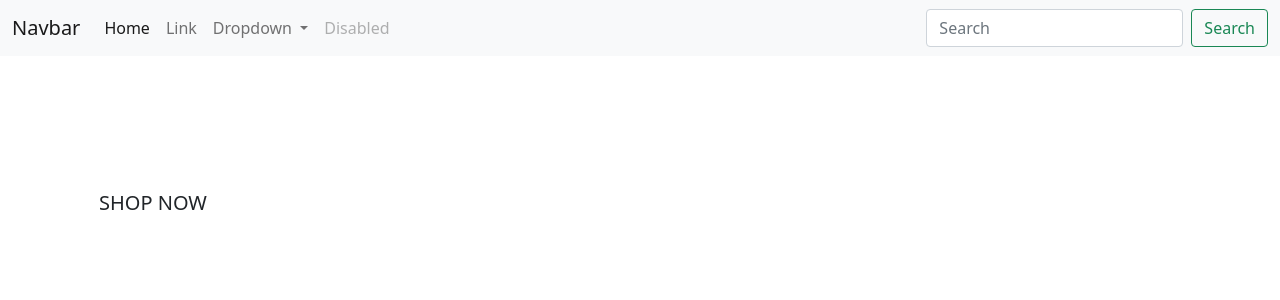
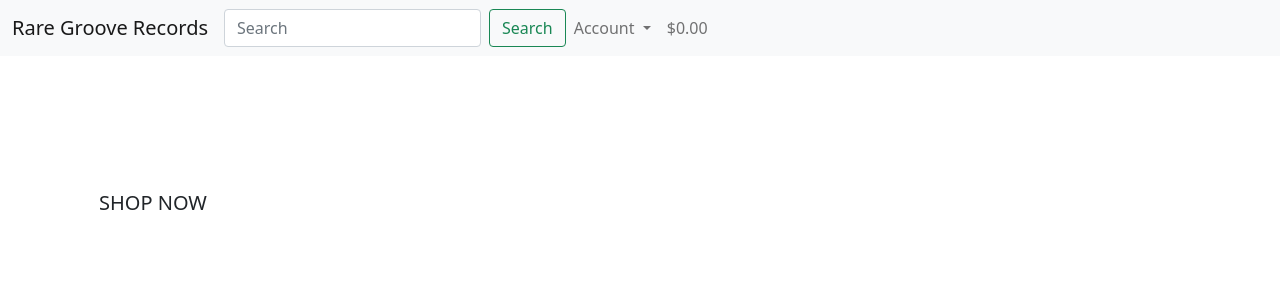
Before and after one commit to Another-User-Dev/rare_groove_records, a Django app: page / in a window 1280 px wide. Shown: the top 300 px of the page. Run offline with Django 3.2, Linux system fonts and the light colour scheme.

Commit message:
Add main page header

```diff
--- a/templates/base.html
+++ b/templates/base.html
@@ -35,46 +35,58 @@
       <nav class="navbar navbar-expand-lg navbar-light bg-light">
 
         <div class="container-fluid">
-          <a class="navbar-brand" href="#">Navbar</a>
+          <a class="navbar-brand"
+          href="{% url 'home' %}">Rare Groove Records</a>
           <button class="navbar-toggler" type="button" data-bs-toggle="collapse" data-bs-target="#navbarSupportedContent" aria-controls="navbarSupportedContent" aria-expanded="false" aria-label="Toggle navigation">
             <span class="navbar-toggler-icon"></span>
           </button>
 
           <div class="collapse navbar-collapse" id="navbarSupportedContent">
 
+            <form class="d-flex" method="GET" action="">
+              <input class="form-control me-2" type="text" name="q "placeholder="Search" aria-label="Search">
+              <button class="btn btn-outline-success" type="submit">Search</button>
+            </form>
+
             <ul class="navbar-nav me-auto mb-2 mb-lg-0">
-
-              <li class="nav-item">
-                <a class="nav-link active" aria-current="page" href="#">Home</a>
-              </li>
-
-              <li class="nav-item">
-                <a class="nav-link" href="#">Link</a>
-              </li>
 
               <li class="nav-item dropdown">
                 <a class="nav-link dropdown-toggle" href="#" id="navbarDropdown" role="button" data-bs-toggle="dropdown" aria-expanded="false">
-                  Dropdown
+                  Account
                 </a>
 
                 <ul class="dropdown-menu" aria-labelledby="navbarDropdown">
-                  <li><a class="dropdown-item" href="#">Action</a></li>
-                  <li><a class="dropdown-item" href="#">Another action</a></li>
-                  <li><hr class="dropdown-divider"></li>
-                  <li><a class="dropdown-item" href="#">Something else here</a></li>
+                  {% if request.user.is_authenticated %}
+                      {% if request.user.is_superuser %}
+                          <li><a href="" class="dropdown-item">Product Management</a></li>
+                          <li><hr class="dropdown-divider"></li>
+                      {% endif %}
+                      <li><a href="" class="dropdown-item">My Profile</a></li>
+                      <li><a href="{% url 'account_logout' %}" class="dropdown-item">Logout</a></li>
+                  {% else %}
+                      <li><a href="{% url 'account_login' %}" class="dropdown-item">Login</a></li>
+                      <li><hr class="dropdown-divider"></li>
+                      <li><a href="{% url 'account_signup' %}" class="dropdown-item">Register</a></li>
+                  {% endif %}
                 </ul>
               </li>
 
               <li class="nav-item">
-                <a class="nav-link disabled" href="#" tabindex="-1" aria-disabled="true">Disabled</a>
+                <a class="{% if grand_total %}text-info font-weight-bold{% else %}text-black{% endif %} nav-link" href="#">
+                    <div class="text-center">
+                        <div><i class="fas fa-shopping-bag fa-lg"></i></div>
+                        <p class="my-0">
+                            {% if grand_total %}
+                                ${{ grand_total|floatformat:2 }}
+                            {% else %}
+                                $0.00
+                            {% endif %}
+                        </p>
+                    </div>
+                </a>
               </li>
+
             </ul>
-
-
-            <form class="d-flex">
-              <input class="form-control me-2" type="search" placeholder="Search" aria-label="Search">
-              <button class="btn btn-outline-success" type="submit">Search</button>
-            </form>
 
           </div>
         </div>
```
